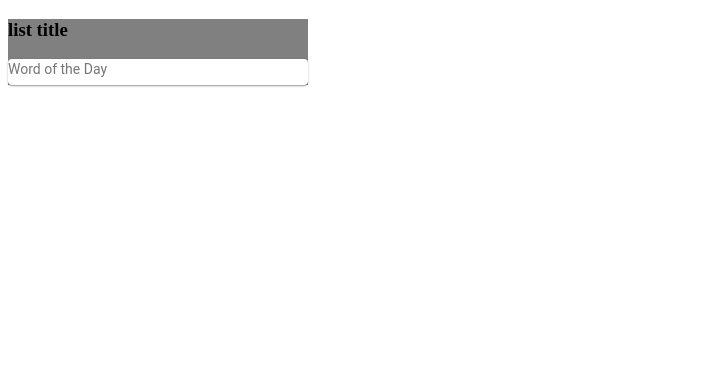
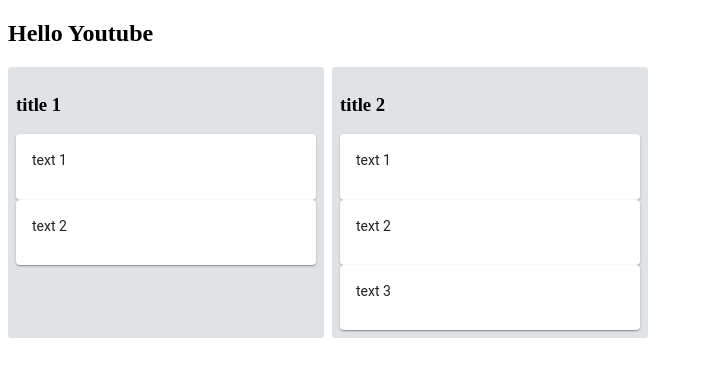
Before and after one commit to sudonitesh/project-board, a React (Create React App) app: page / in a window 1280 px wide. Shown: the top 376 px of the page, without its empty margins (0-704 px from the left). Built offline with nearby package versions, Linux system fonts and the light colour scheme.

Commit message:
list and card

```diff
--- a/src/components/App.js
+++ b/src/components/App.js
@@ -1,13 +1,33 @@
-import React from 'react';
+import React, { Component } from "react";
+import ProjectList from "./ProjectList";
+import { connect } from "react-redux";
 
-import ProjectList from './ProjectList'
-
-function App() {
-  return (
-    <div className="App">
-      <ProjectList title_list="list title"/>
-    </div>
-  );
+class App extends Component {
+  render() {
+    const { lists } = this.props;
+    return (
+      <div>
+        <h2>Hello Youtube</h2>
+        <div style={styles.listsContainer}>
+          {lists.map(list => (
+            <ProjectList key={list.id} title={list.title} cards={list.cards} />
+          ))}
+        </div>
+      </div>
+    );
+  }
 }
 
-export default App;
+const styles = {
+  listsContainer: {
+    display: "flex",
+    flexDirection: "row",
+    marginRight: 8
+  }
+};
+
+const mapStateToProps = state => ({
+  lists: state.lists
+});
+
+export default connect(mapStateToProps)(App);
--- a/src/components/ProjectCard.js
+++ b/src/components/ProjectCard.js
@@ -2,24 +2,21 @@ import React from 'react'
 
 import Card from '@material-ui/core/Card'
 import Typography from '@material-ui/core/Typography'
+import CardContent from '@material-ui/core/CardContent'
 
-const ProjectCard = ({ title_card }) => {
+const ProjectCard = ({ text }) => {
   return (
-    <div>
-      <Card>
-        <Typography color="textSecondary" gutterBottom>
-          Word of the Day
-        </Typography>
-      </Card>
-    </div>
-
+    <Card style={styles.cardContainer}>
+      <CardContent>
+        <Typography gutterBottom>{text}</Typography>
+      </CardContent>
+    </Card>
   )
 }
 
 const styles = {
-  container: {
-    backgroundColor: 'cyan',
-    width: 270
+  cardContainer: {
+    marginBottom: 0
   }
 }
 
--- a/src/components/ProjectList.js
+++ b/src/components/ProjectList.js
@@ -2,19 +2,25 @@ import React from 'react'
 
 import ProjectCard from './ProjectCard'
 
-const ProjectList = ({title_list}) => {
+const ProjectList = ({ title, cards }) => {
+  console.log(title)
   return (
     <div style={styles.container}>
-      <h3>{title_list}</h3>
-      <ProjectCard title_card="card"/>
+      <h3>{title}</h3>
+      {cards.map(card => (
+        <ProjectCard key={card.id} text={card.text} />
+      ))}
     </div>
   )
 }
 
 const styles = {
   container: {
-    backgroundColor: "grey",
-    width:300
+    backgroundColor: '#dfe3e6',
+    borderRadius: 3,
+    width: 300,
+    padding: 8,
+    marginRight: 8
   }
 }
 
--- a/src/reducers/index.js
+++ b/src/reducers/index.js
@@ -1,3 +1,6 @@
 import { combineReducers } from 'redux'
+import listsReducer from './listsReducer'
 
-export default combineReducers({})
+export default combineReducers({
+  lists: listsReducer
+})
--- /dev/null
+++ b/src/reducers/listsReducer.js
@@ -0,0 +1,44 @@
+const initialState = [
+  {
+    id: 0,
+    title: 'title 1',
+    cards: [
+      {
+        id: 0,
+        text: 'text 1'
+      },
+      {
+        id: 1,
+        text: 'text 2'
+      }
+    ]
+  },
+  {
+    id: 1,
+    title: 'title 2',
+    cards: [
+      {
+        id: 0,
+        text: 'text 1'
+      },
+      {
+        id: 1,
+        text: 'text 2'
+      },
+      {
+        id: 2,
+        text: 'text 3'
+      }
+
+    ]
+  }
+]
+
+const listsReducer = (state = initialState, action) => {
+  switch (action.type) {
+    default:
+      return state
+  }
+}
+
+export default listsReducer
--- a/src/store/index.js
+++ b/src/store/index.js
@@ -1,7 +1,6 @@
 import { createStore } from 'redux'
+import rootReducer from '../reducers'
 
-const reducer = () => {}
-
-const store =createStore(reducer)
+const store =createStore(rootReducer)
 
 export default store
```
